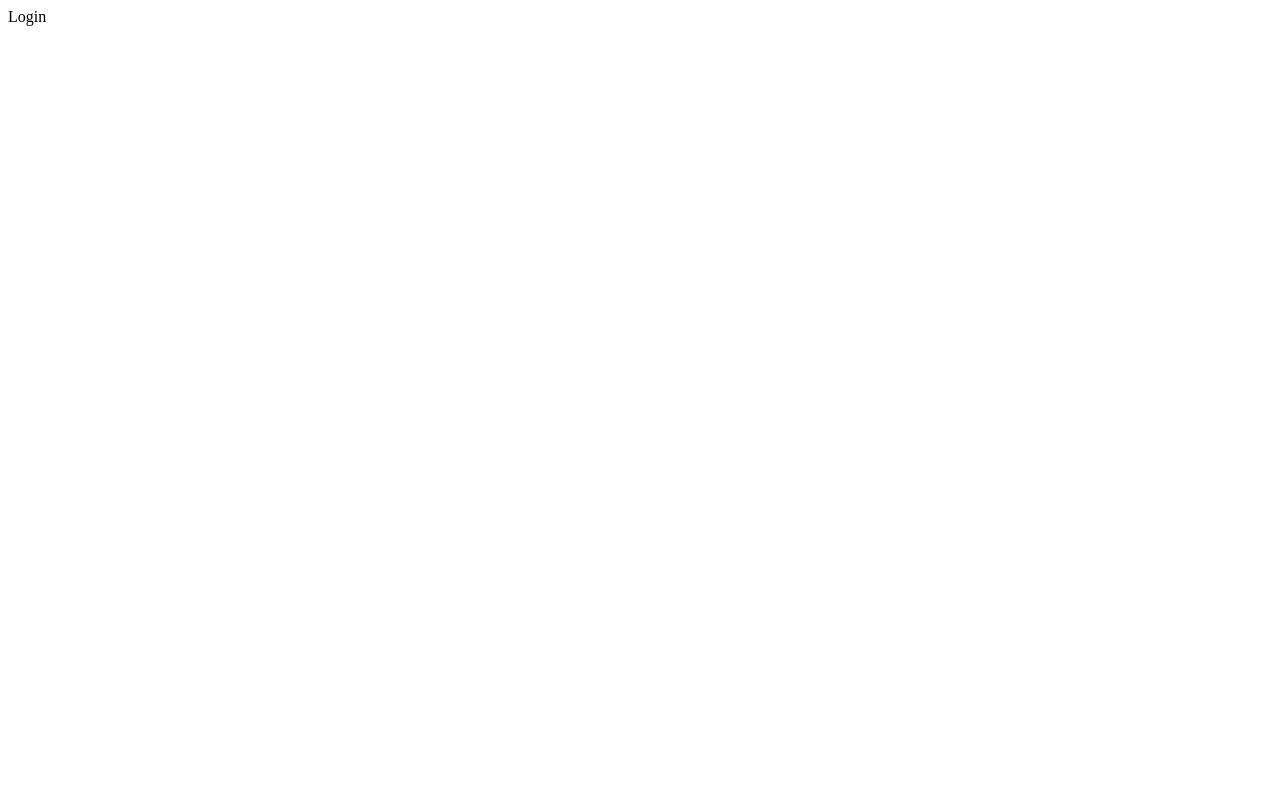
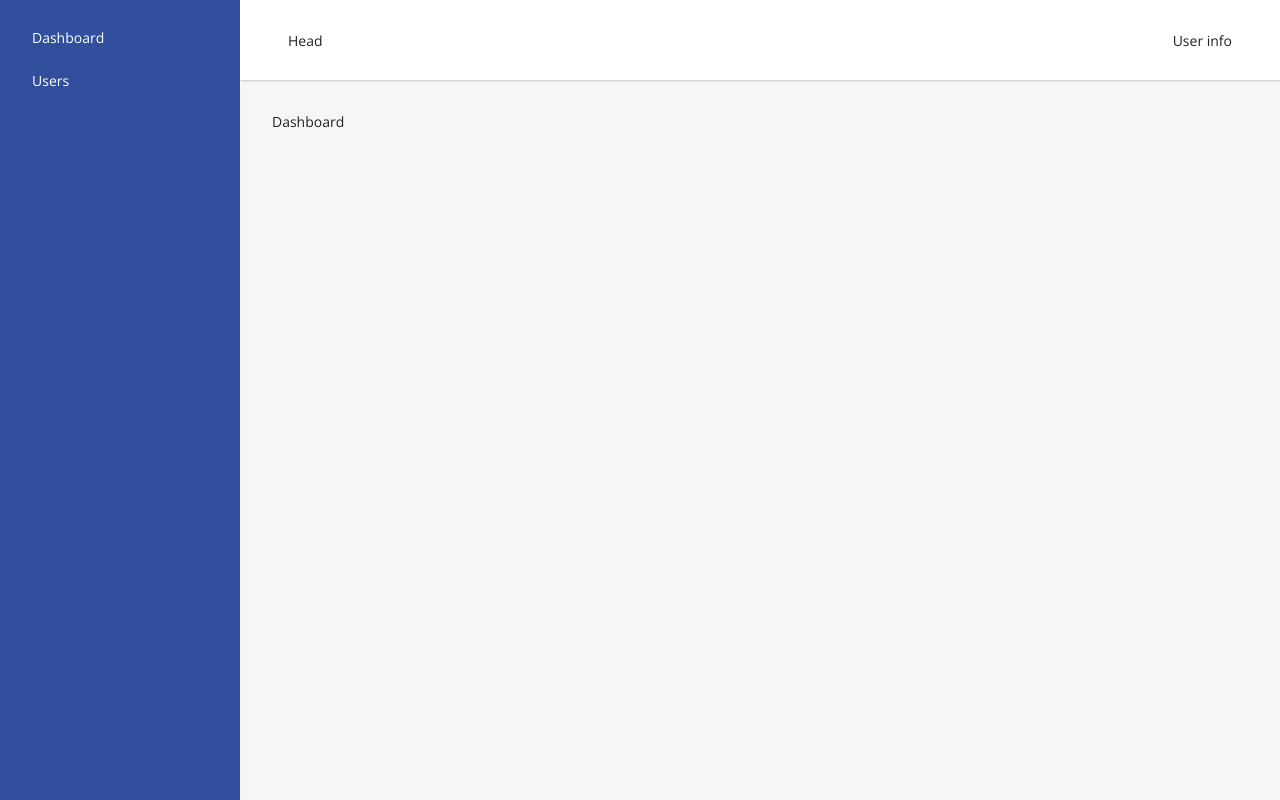
Before and after one commit to davidshonia/laravel-with-react-vite, a React (Vite) app in the folder react/: page /dashboard in a window 1280 px wide. Before the commit this address led to /login. Built offline with nearby package versions, Linux system fonts and the light colour scheme.

Commit message:
layout for dashboard: added styles

```diff
--- a/react/src/components/DefaultLayout.jsx
+++ b/react/src/components/DefaultLayout.jsx
@@ -1,19 +1,32 @@
-import {Navigate, Outlet} from "react-router-dom";
+import {Link, Navigate, Outlet} from "react-router-dom";
 import {useStateContext} from "../contexts/ContextProvider.jsx";
-import Login from "../views/Login.jsx";
 
-export default function DefaultLayout()
-{
+export default function DefaultLayout() {
     const {user, token} = useStateContext()
 
-    if(!token)
-    {
+    if (!token) {
         return <Navigate to="/login"/>
     }
 
     return (
-        <div>
-            <Outlet/>
+        <div id="defaultLayout">
+            <aside>
+                <Link to="/dashboard">Dashboard</Link>
+                <Link to="/users">Users</Link>
+            </aside>
+            <div className="content">
+                <header>
+                    <div>
+                        Head
+                    </div>
+                    <div>
+                        User info
+                    </div>
+                </header>
+                <main>
+                    <Outlet/>
+                </main>
+            </div>
         </div>
     )
 }
--- a/react/src/contexts/ContextProvider.jsx
+++ b/react/src/contexts/ContextProvider.jsx
@@ -9,7 +9,7 @@
 
 export const ContextPrivder = ({children}) => {
     const [user, setUser] = useState({})
-    const [token, _setToken] = useState(localStorage.getItem('ACCESS_TOKEN'))
+    const [token, _setToken] = useState(123)
 
     const setToken = (token) => {
         _setToken(token)
--- a/react/src/index.css
+++ b/react/src/index.css
@@ -0,0 +1,243 @@
+@import url('https://fonts.googleapis.com/css2?family=Open+Sans:ital,wght@0,300;0,400;0,500;0,600;0,700;0,800;1,300;1,400;1,500;1,600;1,700;1,800&display=swap');
+
+* {
+    box-sizing: border-box;
+}
+html, body, #root, #defaultLayout, #guestLayout {
+    min-height: 100vh;
+}
+
+h1, h2, h3, h4, h5, h6, p {
+    margin: 0;
+}
+
+body {
+    font-family: 'Open Sans', sans-serif;
+    margin: 0;
+    padding: 0;
+    font-size: 14px;
+    color: #212121;
+    background-color: #f6f6f6;
+}
+
+input {
+    outline: 0;
+    background: #ffffff;
+    width: 100%;
+    border: 2px solid #e6e6e6;
+    margin: 0 0 15px;
+    padding: 15px;
+    box-sizing: border-box;
+    font-size: 14px;
+    transition: all 0.3s;
+}
+
+input:focus {
+    border-color: #324f9d;
+}
+
+.btn,
+.btn-add,
+.btn-edit,
+.btn-delete {
+    font-family: "Roboto", sans-serif;
+    outline: 0;
+    background: #324f9d;
+    border: 0;
+    text-decoration: none;
+    padding: 15px;
+    color: #FFFFFF;
+    font-size: 16px;
+    -webkit-transition: all 0.3 ease;
+    transition: all 0.3 ease;
+    cursor: pointer;
+}
+
+.btn-block {
+    width: 100%;
+}
+
+.btn-add,
+.btn-edit,
+.btn-delete{
+    padding: 0.5rem 0.75rem;
+    font-size: 14px;
+    border-radius: 4px;
+}
+.btn-add {
+    background-color: #00a762;
+}
+.btn-delete {
+    background-color: #b72424;
+}
+
+.btn-logout {
+    text-decoration: none;
+    padding: 0.75rem 1.5rem;
+    color: #212121;
+    transition: all 0.3s;
+    border-radius: 6px;
+}
+.btn-logout:hover {
+    background-color: rgba(0, 0, 0, 0.1);
+}
+
+.btn:hover,
+.btn:active,
+.btn:focus {
+    background: #324f9d;
+}
+
+.text-center {
+    text-align: center;
+}
+
+table {
+    width: 100%;
+    border-spacing: 0;
+    border-collapse: collapse;
+}
+
+table > thead > tr > th {
+    text-align: left;
+    padding: 0.5rem 0.5rem;
+    background-color: #efefef;
+}
+
+table > tbody > tr > td {
+    padding: 0.5rem 0.5rem;
+    border-bottom: 1px solid #efefef;
+    white-space: nowrap;
+}
+
+.card {
+    background-color: #FFF;
+    border-radius: 0.5rem;
+    box-shadow: 1px 1px 3px rgba(0, 0, 0, 0.1);
+    padding: 1.25rem 1.5rem;
+    margin-bottom: 1rem;
+    margin-top: 0.5rem;
+}
+
+.alert {
+    padding: 1rem;
+    background-color: #ff4040;
+    color: white;
+    border-radius: 0.5rem;
+    margin-bottom: 1rem;
+}
+
+.notification {
+    position: fixed;
+    right: 1rem;
+    bottom: 1rem;
+    z-index: 100;
+    padding: 1rem 1.5rem;
+    background-color: #00a762;
+    color: white;
+    border-radius: 0.5rem;
+}
+
+/* Login/Signup forms*/
+
+.login-signup-form {
+    height: 100vh;
+    display: flex;
+    justify-content: center;
+    align-items: center;
+}
+
+.login-signup-form .form {
+    width: 360px;
+    position: relative;
+    z-index: 1;
+    background: #FFFFFF;
+    max-width: 360px;
+    padding: 34px;
+    box-shadow: 0 0 2px 0 rgba(0, 0, 0, 0.1);
+}
+
+.login-signup-form .title {
+    font-size: 20px;
+    margin-bottom: 1rem;
+    text-align: center;
+}
+
+.login-signup-form .form .message {
+    margin: 15px 0 0;
+    color: #b3b3b3;
+    font-size: 16px;
+    text-align: center;
+}
+
+.login-signup-form .form .message a {
+    color: #324f9d;
+    text-decoration: none;
+}
+
+/* Login/Signup form */
+
+
+#defaultLayout {
+    display: flex;
+}
+
+#defaultLayout aside {
+    width: 240px;
+    background-color: #324f9d;
+    padding: 1rem
+}
+
+#defaultLayout aside > a {
+    display: block;
+    padding: 0.75rem 1rem;
+    border-radius: 6px;
+    color: white;
+    text-decoration: none;
+    transition: all 0.2s;
+}
+
+#defaultLayout aside > a:hover {
+    background-color: rgba(0, 0, 0, 0.2);
+}
+
+#defaultLayout .content {
+    flex: 1;
+}
+
+#defaultLayout header {
+    height: 80px;
+    padding: 2rem 3rem;
+    background-color: white;
+    box-shadow: 1px 1px 2px rgba(0, 0, 0, 0.2);
+    display: flex;
+    justify-content: space-between;
+    align-items: center;
+}
+
+#defaultLayout main {
+    padding: 2rem;
+}
+
+.animated {
+    -webkit-animation-duration: 0.3s;
+    animation-duration: 0.3s;
+    -webkit-animation-fill-mode: both;
+    animation-fill-mode: both;
+}
+
+.fadeInDown {
+    -webkit-animation-name: fadeInDown;
+    animation-name: fadeInDown;
+}
+
+@keyframes fadeInDown {
+    0% {
+        opacity: 0;
+        transform: translateY(-20px);
+    }
+    100% {
+        opacity: 1;
+        transform: translateY(0);
+    }
+}
--- a/react/src/views/Dashboard.jsx
+++ b/react/src/views/Dashboard.jsx
@@ -2,7 +2,7 @@
 {
     return (
         <div>
-
+            Dashboard
         </div>
     )
 }
--- a/react/src/views/Users.jsx
+++ b/react/src/views/Users.jsx
@@ -2,7 +2,7 @@
 {
     return (
         <div>
-
+            Users
         </div>
     )
 }
```
